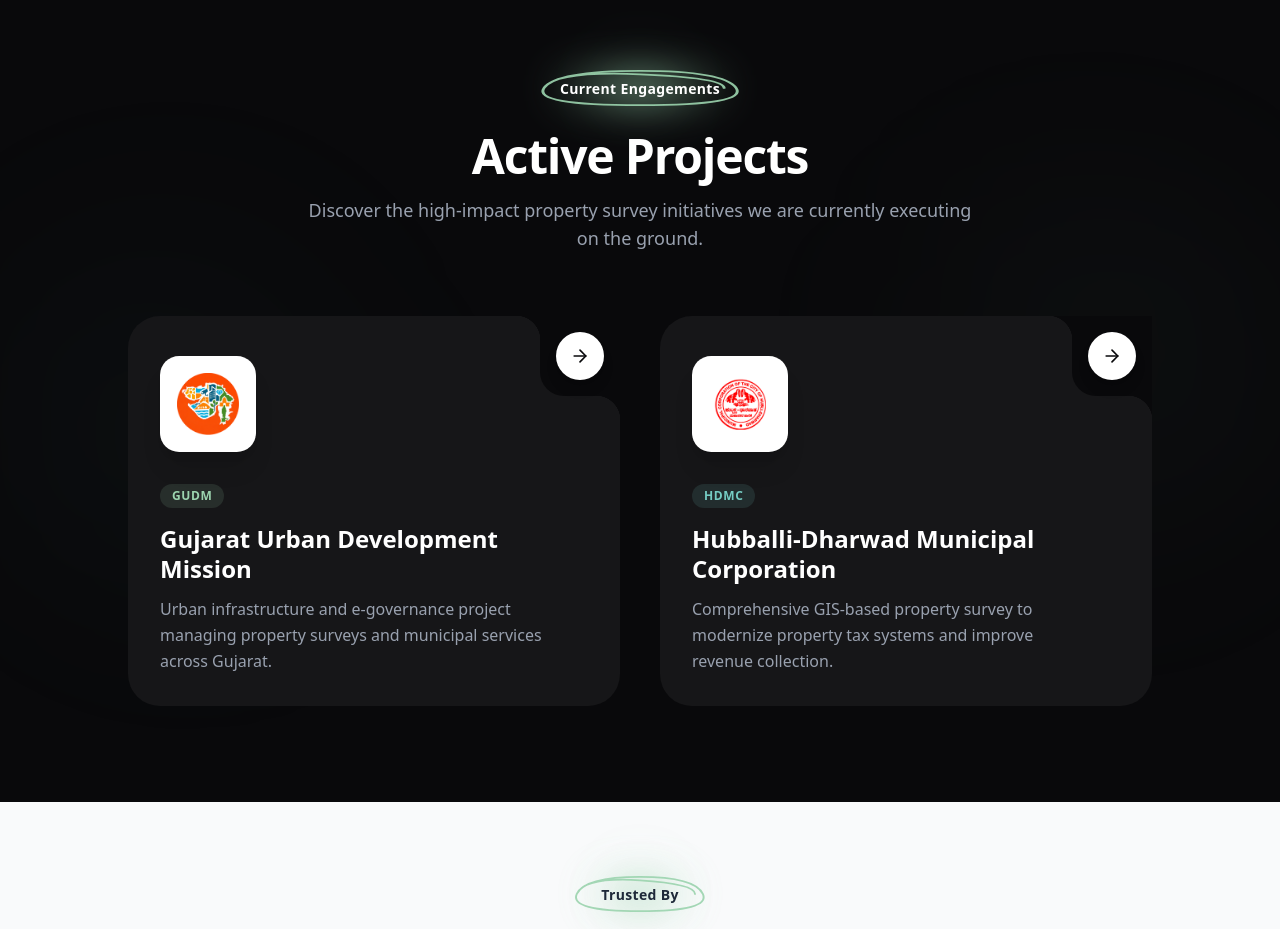
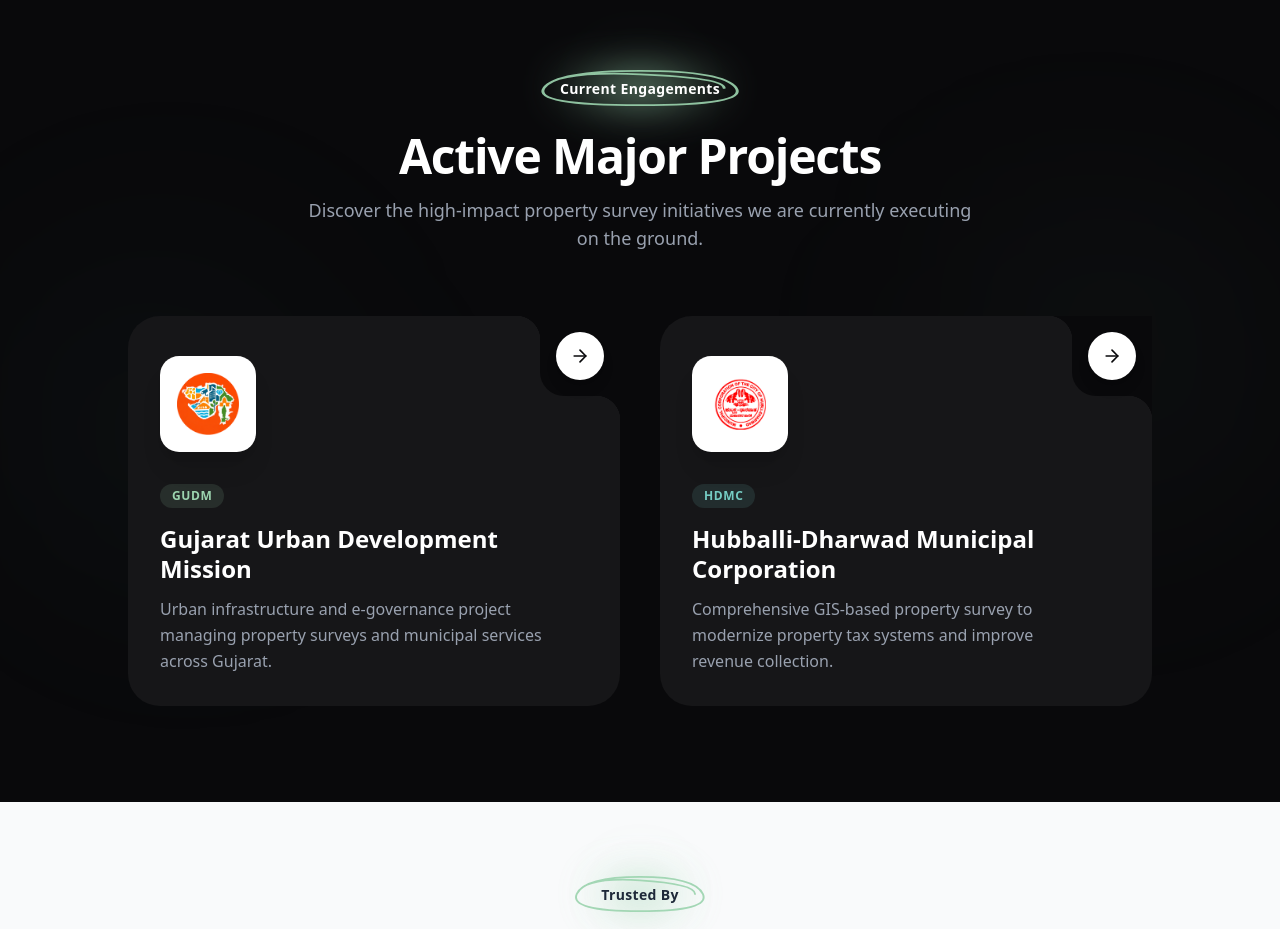
Before and after one commit to balert-in/Growbit_Website, a React (Vite) app: page /about in a window 1280 px wide. Shown: the part 3120-4049 px from the top of the page. Built offline with nearby package versions, Linux system fonts and the light colour scheme.

Commit message:
feat: add ActiveProjects component to display ongoing project engagements

```diff
--- a/src/components/About/ActiveProjects.jsx
+++ b/src/components/About/ActiveProjects.jsx
@@ -85,7 +85,7 @@
         <div className="text-center mb-12 md:mb-16">
           <HandDrawnTitle text="Current Engagements" />
           <FadeInUp className="text-3xl sm:text-4xl md:text-5xl font-bold text-white mb-4 tracking-tight">
-            Active Projects
+            Active Major Projects
           </FadeInUp>
           <FadeInUp delay={0.1} className="text-gray-400 text-base md:text-lg max-w-2xl mx-auto">
             Discover the high-impact property survey initiatives we are currently executing on the ground.
```
